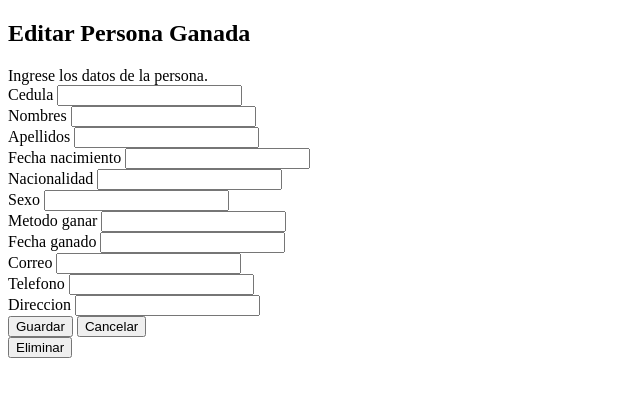
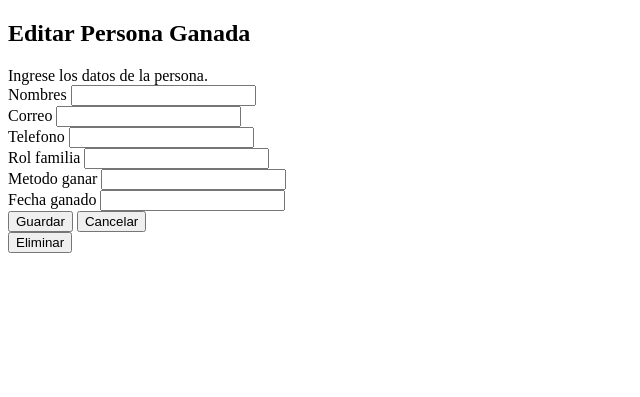
Before and after one commit to Futrille/efi-core, a Symfony app: template app/Resources/views/persona/edit.html.twig in a window 1280 px wide. Shown: the top 397 px of the page, without its empty margins (0-640 px from the left). Run offline with Twig, Linux system fonts and the light colour scheme; the template is opened without the code that fills it, so the values that code supplies are empty; form fields are guessed from the names that the template uses; some libraries are stand-ins or nearby versions.

Commit message:
Persona - Cambios en las Vistas

```diff
--- a/app/Resources/views/persona/edit.html.twig
+++ b/app/Resources/views/persona/edit.html.twig
@@ -16,65 +16,46 @@
 
                 <div class="panel-body">
 
-                    <div class="col-lg-6">
-                        <div class="form-group">
-                            {{ form_label(edit_form.cedula) }}
-                            {{ form_errors(edit_form.cedula) }}
-                            {{ form_widget(edit_form.cedula) }}
-                        </div>
+                    <div class="col-lg-4">
                         <div class="form-group">
                             {{ form_label(edit_form.nombres) }}
                             {{ form_errors(edit_form.nombres) }}
                             {{ form_widget(edit_form.nombres) }}
                         </div>
-                        <div class="form-group">
-                            {{ form_label(edit_form.apellidos) }}
-                            {{ form_errors(edit_form.apellidos) }}
-                            {{ form_widget(edit_form.apellidos) }}
-                        </div>
-                        <div class="form-group">
-                            {{ form_label(edit_form.fechaNacimiento) }}
-                            {{ form_errors(edit_form.fechaNacimiento) }}
-                            {{ form_widget(edit_form.fechaNacimiento) }}
-                        </div>
-                        <div class="form-group">
-                            {{ form_label(edit_form.nacionalidad) }}
-                            {{ form_errors(edit_form.nacionalidad) }}
-                            {{ form_widget(edit_form.nacionalidad) }}
-                        </div>
                     </div>
-                    <div class="col-lg-6">
-                        <div class="form-group">
-                            {{ form_label(edit_form.sexo) }}
-                            {{ form_errors(edit_form.sexo) }}
-                            {{ form_widget(edit_form.sexo) }}
-                        </div>
-                        <div class="form-group">
-                            {{ form_label(edit_form.metodoGanar) }}
-                            {{ form_errors(edit_form.metodoGanar) }}
-                            {{ form_widget(edit_form.metodoGanar) }}
-                        </div>
-                        <div class="form-group">
-                            {{ form_label(edit_form.fechaGanado) }}
-                            {{ form_errors(edit_form.fechaGanado) }}
-                            {{ form_widget(edit_form.fechaGanado) }}
-                        </div>
+                    <div class="col-lg-4">
                         <div class="form-group">
                             {{ form_label(edit_form.correo) }}
                             {{ form_errors(edit_form.correo) }}
                             {{ form_widget(edit_form.correo) }}
                         </div>
+                    </div>
+                    <div class="col-lg-4">
                         <div class="form-group">
                             {{ form_label(edit_form.telefono) }}
                             {{ form_errors(edit_form.telefono) }}
                             {{ form_widget(edit_form.telefono) }}
                         </div>
                     </div>
-                    <div class="col-lg-12">
+                    <div class="col-lg-4">
                         <div class="form-group">
-                            {{ form_label(edit_form.direccion) }}
-                            {{ form_errors(edit_form.direccion) }}
-                            {{ form_widget(edit_form.direccion) }}
+                            {{ form_label(edit_form.rolFamilia) }}
+                            {{ form_errors(edit_form.rolFamilia) }}
+                            {{ form_widget(edit_form.rolFamilia) }}
+                        </div>
+                    </div>
+                    <div class="col-lg-4">
+                        <div class="form-group">
+                            {{ form_label(edit_form.metodoGanar) }}
+                            {{ form_errors(edit_form.metodoGanar) }}
+                            {{ form_widget(edit_form.metodoGanar) }}
+                        </div>
+                    </div>
+                    <div class="col-lg-4">
+                        <div class="form-group">
+                            {{ form_label(edit_form.fechaGanado) }}
+                            {{ form_errors(edit_form.fechaGanado) }}
+                            {{ form_widget(edit_form.fechaGanado) }}
                         </div>
                     </div>
                     <div id="notificaciones"></div>
--- a/app/Resources/views/persona/new.html.twig
+++ b/app/Resources/views/persona/new.html.twig
@@ -58,8 +58,6 @@
                         {{ form_widget(form.fechaGanado) }}
                     </div>
                 </div>
-                <div class="col-lg-12">
-                </div>
                 <div id="notificaciones"></div>
             </div>
             <div class="panel-footer">
```
Also changed, not shown: src/Efi/GanadosBundle/Entity/Persona.php (+5 -5 lines).
